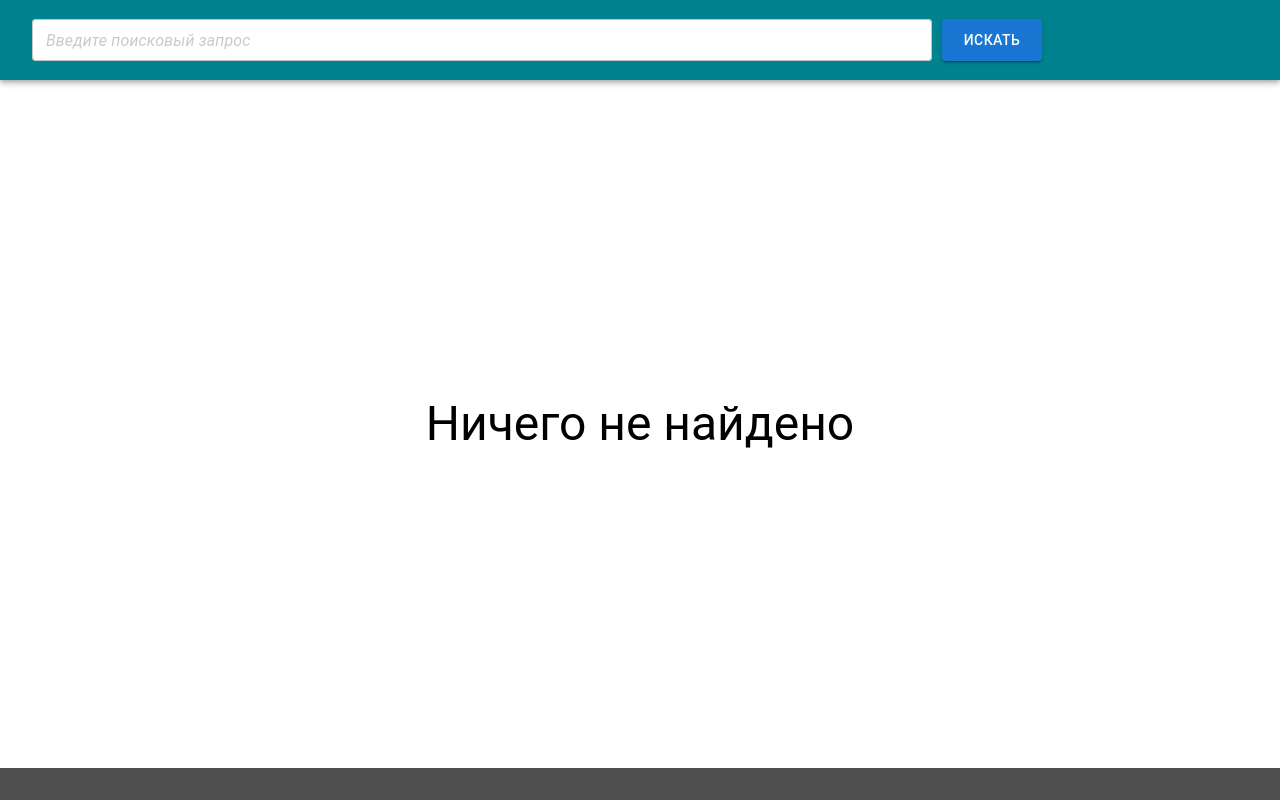
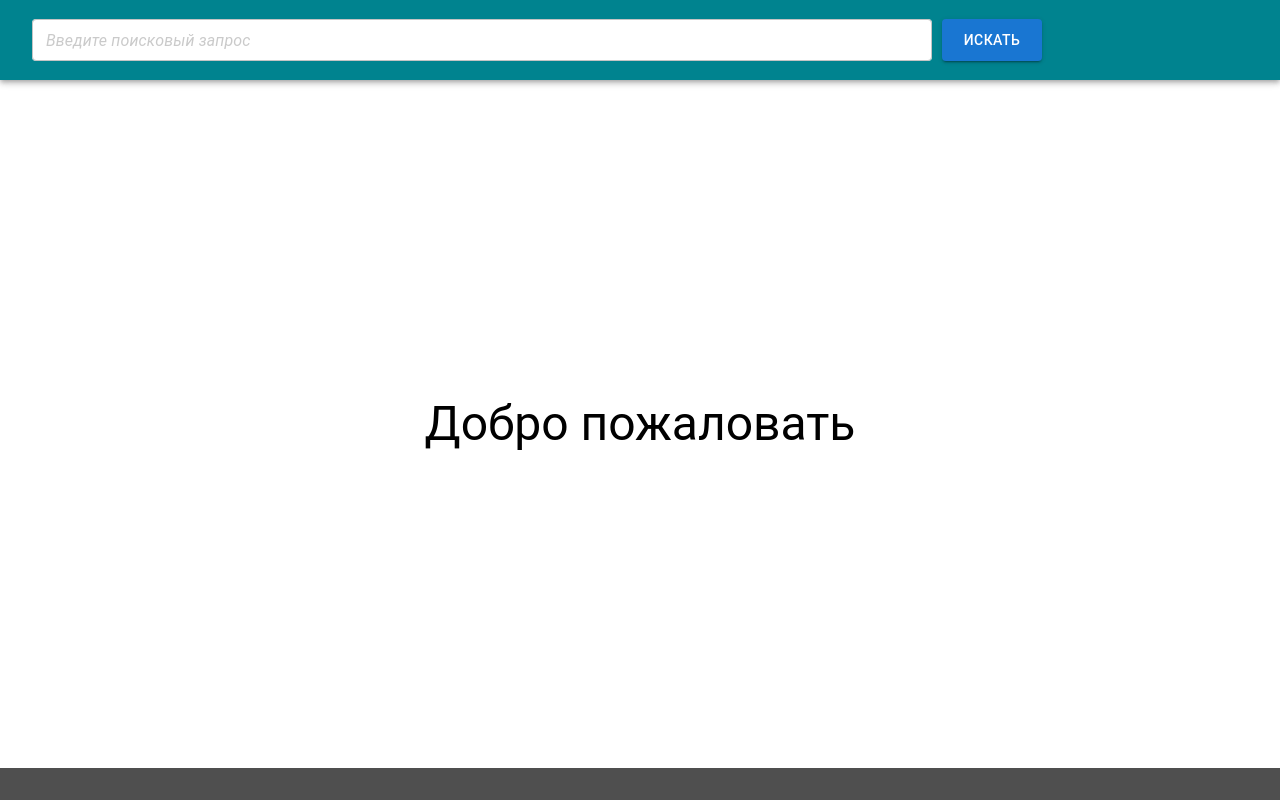
Before and after one commit to AntonyantsArtyom/GIT-search, a React (Vite) app: page / in a window 1280 px wide. Built offline with nearby package versions, Linux system fonts and the light colour scheme; no server answers.

Commit message:
fix: back loading and hello message screens

```diff
--- a/src/widgets/RepositoriesPageContent/RepositoriesPageContent.tsx
+++ b/src/widgets/RepositoriesPageContent/RepositoriesPageContent.tsx
@@ -6,17 +6,15 @@ import { HelloMessage } from "../../shared/HelloMessage/HelloMessage";
 import { NotFountMessage } from "../../shared/NotFountMessage/NotFountMessage";
 import { LoadingMessage } from "../../shared/LoadingMessage/HelloMessage";
 import { TablePagination } from "../../features/TablePagination/TablePagination";
-import { reposApi, useLazySearchReposQuery } from "../../entities/Repository/api/useSearchReposQuery";
-import { setCurrentPageAndDirection, setPaginationDirection, setRepositories } from "../../entities/Repository/model/repositoriesSlice";
+import { useLazySearchReposQuery } from "../../entities/Repository/api/useSearchReposQuery";
+import { setCurrentPageAndDirection, setRepositories } from "../../entities/Repository/model/repositoriesSlice";
 
 export const RepositoriesPageContent = () => {
-  const [isHelloMessage, setIsHelloMessage] = useState(false);
+  const [isHelloMessage, setIsHelloMessage] = useState(true);
   const { repositories, repositoryName, recordsPerPage, paginationDirection, pageInfo, currentPage } = useSelector((state: RootState) => state.repositories);
   const dispatch = useDispatch();
 
-  const isFetching = false;
-
-  const [triggerSearch, { data }] = useLazySearchReposQuery();
+  const [triggerSearch, { data, isFetching }] = useLazySearchReposQuery();
 
   useEffect(() => {
     if (data) {
@@ -51,6 +49,10 @@ export const RepositoriesPageContent = () => {
       prevRepositoryName.current = repositoryName;
       prevRecordsPerPage.current = recordsPerPage;
       dispatch(setCurrentPageAndDirection(1));
+    }
+
+    if (!repositoryName) {
+      return;
     }
 
     if (paginationDirection === "forward") {
```
